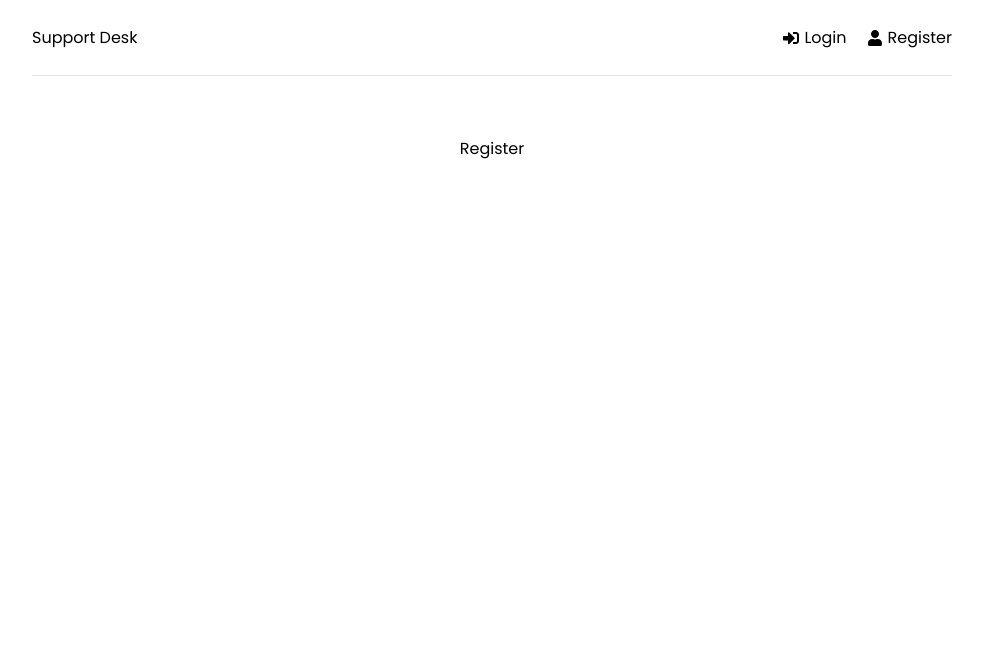
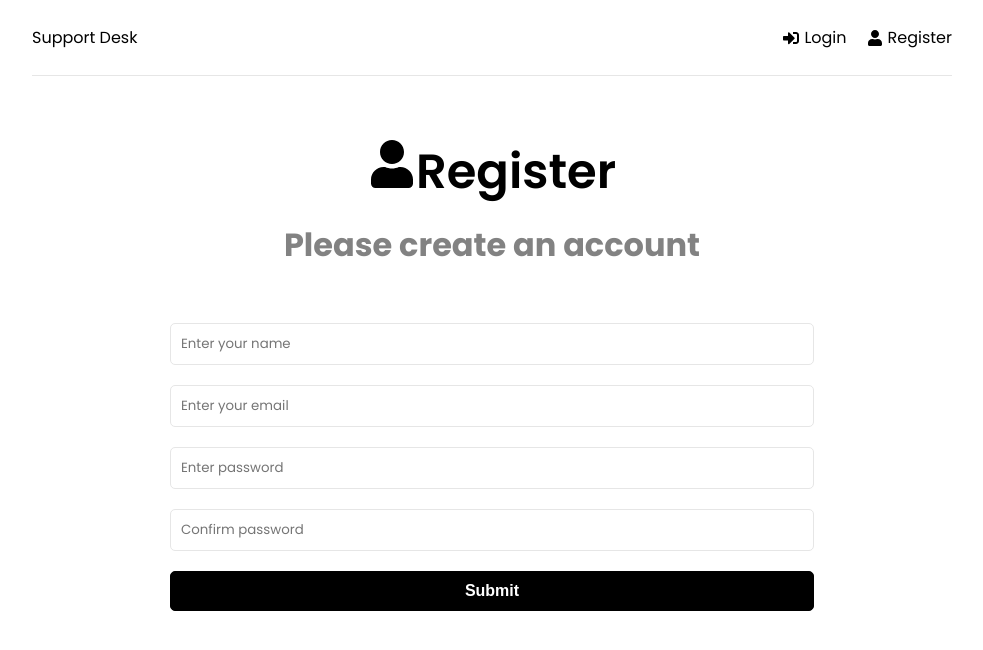
Before and after one commit to AnukulPK/support-desk, a React (Create React App) app in the folder frontend/: page /register in a window 1280 px wide. Shown: the top 650 px of the page, without its empty margins (148-1131 px from the left). Built offline with nearby package versions, Linux system fonts and the light colour scheme.

Commit message:
updating ui

```diff
--- a/frontend/src/App.js
+++ b/frontend/src/App.js
@@ -1,4 +1,6 @@
 import { BrowserRouter as Router, Routes, Route } from "react-router-dom";
+import { ToastContainer } from "react-toastify";
+import "react-toastify/dist/ReactToastify.css";
 import Header from "./components/Header";
 import Home from "./pages/Home";
 import Login from "./pages/Login";
@@ -17,6 +19,7 @@ function App() {
           </Routes>
         </div>
       </Router>
+      <ToastContainer />
     </>
   );
 }
--- a/frontend/src/pages/Home.jsx
+++ b/frontend/src/pages/Home.jsx
@@ -1,7 +1,24 @@
 import React from "react";
+import { Link } from "react-router-dom";
+import { FaQuestionCircle, FaTicketAlt } from "react-icons/fa";
 
 const Home = () => {
-  return <div>Home</div>;
+  return (
+    <>
+      <section classname="heading">
+        <h1>What do you need help with?</h1>
+        <p>Please choose from option below</p>
+      </section>
+      <Link to="/new-ticket" className="btn btn-reverse btn-block">
+        <FaQuestionCircle />
+        Create New Ticket
+      </Link>
+      <Link to="/tickets" className="btn  btn-block">
+        <FaTicketAlt />
+        View Tickets
+      </Link>
+    </>
+  );
 };
 
 export default Home;
--- a/frontend/src/pages/Login.jsx
+++ b/frontend/src/pages/Login.jsx
@@ -1,7 +1,70 @@
-import React from "react";
+import React, { useState } from "react";
+import { FaSignInAlt } from "react-icons/fa";
+import { toast } from "react-toastify";
 
 const Login = () => {
-  return <div>Login</div>;
+  const [formData, setFormData] = useState({
+    email: "",
+    password: "",
+  });
+
+  const { email, password } = formData;
+
+  const onChange = (e) => {
+    setFormData((prevState) => ({
+      ...prevState,
+      [e.target.name]: e.target.value,
+    }));
+  };
+
+  const onSubmitHandler = (e) => {
+    e.preventDefault();
+  };
+
+  return (
+    <>
+      <section className=" heading">
+        <h1>
+          <FaSignInAlt />
+          Login
+        </h1>
+        <p>Please login to get support</p>
+      </section>
+      <section className="form">
+        <form onSubmit={onSubmitHandler}>
+          <div className="form-group">
+            <input
+              className="form-control"
+              type="email"
+              id="email"
+              name="email"
+              value={email}
+              onChange={onChange}
+              placeholder="Enter your email"
+              required
+            />
+          </div>
+
+          <div className="form-group">
+            <input
+              className="form-control"
+              type="password"
+              id="password"
+              name="password"
+              value={password}
+              onChange={onChange}
+              placeholder="Enter password"
+              required
+            />
+          </div>
+        </form>
+
+        <div className="form-group">
+          <button className="btn btn-block">Submit</button>
+        </div>
+      </section>
+    </>
+  );
 };
 
 export default Login;
--- a/frontend/src/pages/Register.jsx
+++ b/frontend/src/pages/Register.jsx
@@ -1,7 +1,102 @@
-import React from "react";
+import React, { useState } from "react";
+import { FaUser } from "react-icons/fa";
+import { toast } from "react-toastify";
 
 const Register = () => {
-  return <div>Register</div>;
+  const [formData, setFormData] = useState({
+    name: "",
+    email: "",
+    password: "",
+    password2: "",
+  });
+
+  const { name, email, password, password2 } = formData;
+
+  const onChange = (e) => {
+    setFormData((prevState) => ({
+      ...prevState,
+      [e.target.name]: e.target.value,
+    }));
+  };
+
+  const onSubmitHandler = (e) => {
+    e.preventDefault();
+
+    if (password !== password2) {
+      toast.error("Passwords do not match");
+    }
+  };
+
+  return (
+    <>
+      <section className=" heading">
+        <h1>
+          <FaUser />
+          Register
+        </h1>
+        <p>Please create an account</p>
+      </section>
+      <section className="form">
+        <form onSubmit={onSubmitHandler}>
+          <div className="form-group">
+            <input
+              className="form-control"
+              type="text"
+              id="name"
+              name="name"
+              value={name}
+              onChange={onChange}
+              placeholder="Enter your name"
+              required
+            />
+          </div>
+
+          <div className="form-group">
+            <input
+              className="form-control"
+              type="email"
+              id="email"
+              name="email"
+              value={email}
+              onChange={onChange}
+              placeholder="Enter your email"
+              required
+            />
+          </div>
+
+          <div className="form-group">
+            <input
+              className="form-control"
+              type="password"
+              id="password"
+              name="password"
+              value={password}
+              onChange={onChange}
+              placeholder="Enter password"
+              required
+            />
+          </div>
+
+          <div className="form-group">
+            <input
+              className="form-control"
+              type="password"
+              id="password2"
+              name="password2"
+              value={password2}
+              onChange={onChange}
+              placeholder="Confirm password"
+              required
+            />
+          </div>
+        </form>
+
+        <div className="form-group">
+          <button className="btn btn-block">Submit</button>
+        </div>
+      </section>
+    </>
+  );
 };
 
 export default Register;
--- a/package.json
+++ b/package.json
@@ -20,7 +20,8 @@
     "express": "^4.18.2",
     "express-async-handler": "^1.2.0",
     "jsonwebtoken": "^8.5.1",
-    "mongoose": "^6.6.5"
+    "mongoose": "^6.6.5",
+    "react-toastify": "4.1"
   },
   "devDependencies": {
     "nodemon": "^2.0.20"
```
Also changed, not shown: 1 other file (tests, documents, lock files or other folders).
